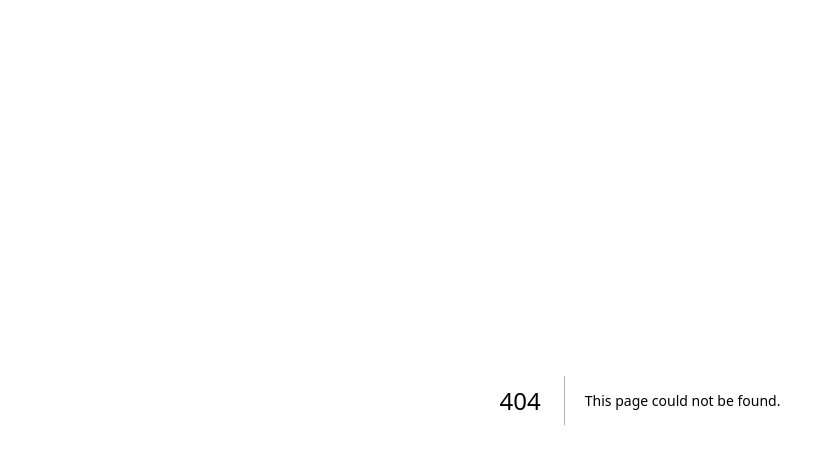
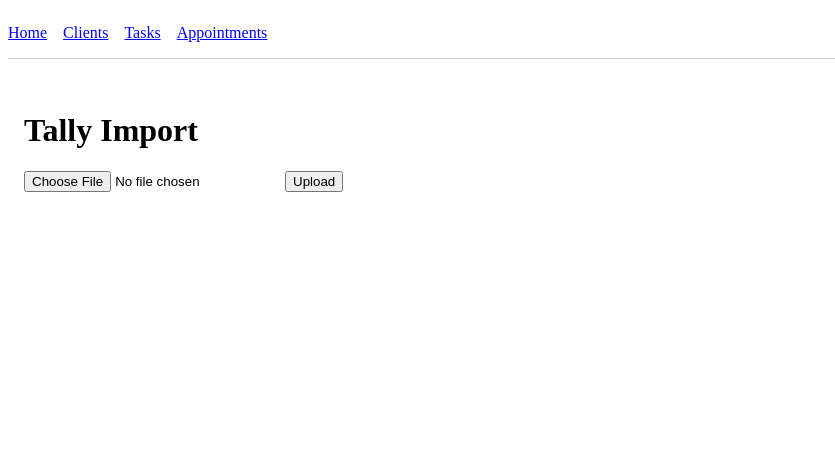
Before and after one commit to akash1711/CA-Suite, a Next.js app in the folder frontend/: page /tally in a window 1280 px wide. Before the commit this address had no page. Shown: the top 464 px of the page, without its empty margins (0-835 px from the left). Built offline with nearby package versions, Linux system fonts and the light colour scheme.

Commit message:
Add files via upload
Add tally page

```diff
--- /dev/null
+++ b/frontend/pages/tally.js
@@ -0,0 +1,70 @@
+import React, { useState } from 'react';
+import NavBar from '../components/NavBar';
+
+/**
+ * Tally import page. Allows CAs to upload a CSV or JSON export from Tally.
+ * Sends the file to the backend `/import_tally` endpoint and displays simple totals and record count.
+ */
+export default function TallyImport() {
+  const [file, setFile] = useState(null);
+  const [result, setResult] = useState(null);
+  const [loading, setLoading] = useState(false);
+
+  const handleFileChange = (e) => setFile(e.target.files[0]);
+
+  const handleSubmit = async (e) => {
+    e.preventDefault();
+    if (!file) return;
+    const formData = new FormData();
+    formData.append('file', file);
+    setLoading(true);
+    try {
+      const backendURL = process.env.NEXT_PUBLIC_BACKEND_URL || 'http://localhost:8000';
+      const res = await fetch(`${backendURL}/import_tally`, {
+        method: 'POST',
+        body: formData,
+      });
+      const data = await res.json();
+      setResult(data);
+    } catch (err) {
+      console.error(err);
+      setResult({ error: 'Failed to import file' });
+    } finally {
+      setLoading(false);
+    }
+  };
+
+  return (
+    <>
+      <NavBar />
+      <div style={{ padding: '1rem' }}>
+        <h1>Tally Import</h1>
+        <form onSubmit={handleSubmit} style={{ marginBottom: '1rem' }}>
+          <input type="file" accept=".csv,.json" onChange={handleFileChange} />
+          <button type="submit" disabled={loading} style={{ marginLeft: '0.5rem' }}>
+            {loading ? 'Processing...' : 'Upload'}
+          </button>
+        </form>
+        {result && (
+          <div>
+            <h2>Summary</h2>
+            {result.error && <p style={{ color: 'red' }}>{result.error}</p>}
+            {result.rows !== undefined && <p>Rows: {result.rows}</p>}
+            {result.totals && (
+              <div>
+                <h3>Totals</h3>
+                <ul>
+                  {Object.entries(result.totals).map(([col, total]) => (
+                    <li key={col}>
+                      {col}: {total}
+                    </li>
+                  ))}
+                </ul>
+              </div>
+            )}
+          </div>
+        )}
+      </div>
+    </>
+  );
+}
```
